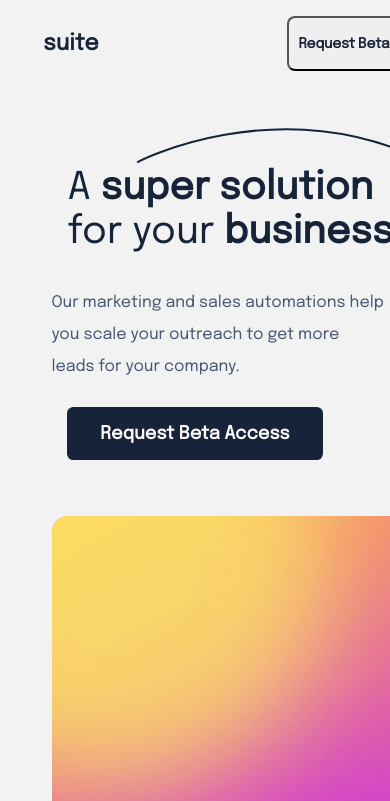
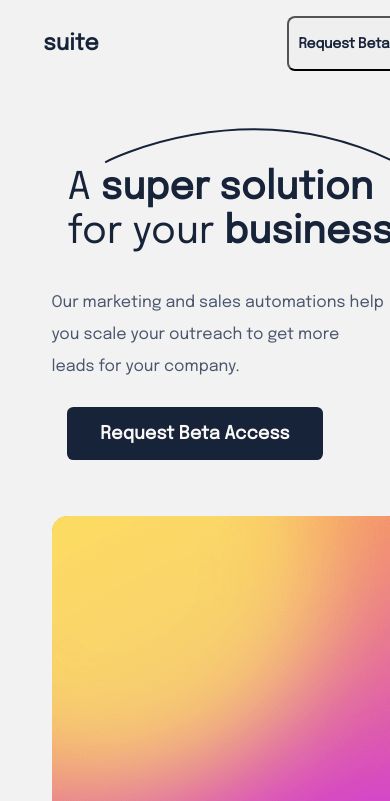
Before and after one commit to solomon-yaw-amalitech/suite-landing-page, a plain HTML site: page index.html in a window 390 px wide. Shown: the top 801 px of the page. Drawn offline with nearby package versions, Linux system fonts and the light colour scheme.

Commit message:
updated  queries

```diff
--- a/queries.css
+++ b/queries.css
@@ -36,7 +36,7 @@
   .ark {
     position: absolute;
     top: 3rem;
-    left: -8rem;
+    left: -10rem;
   }
 
   .first_text1 {
```
